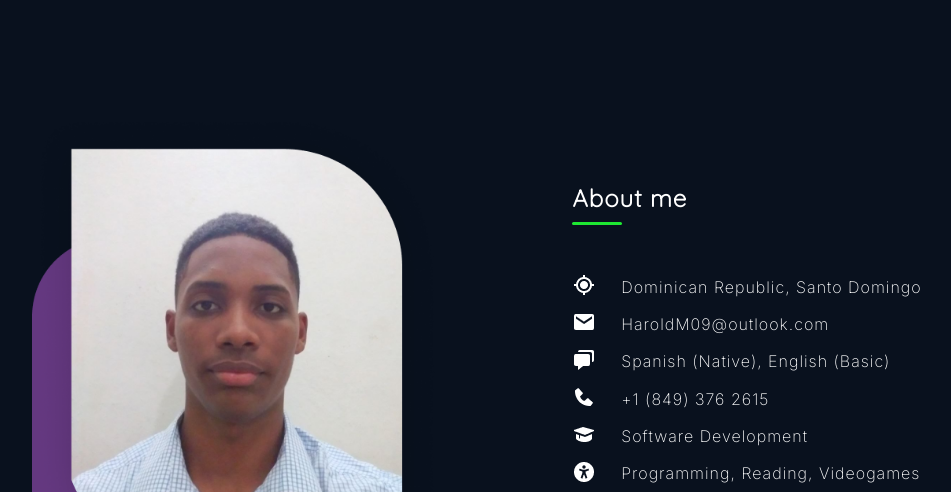
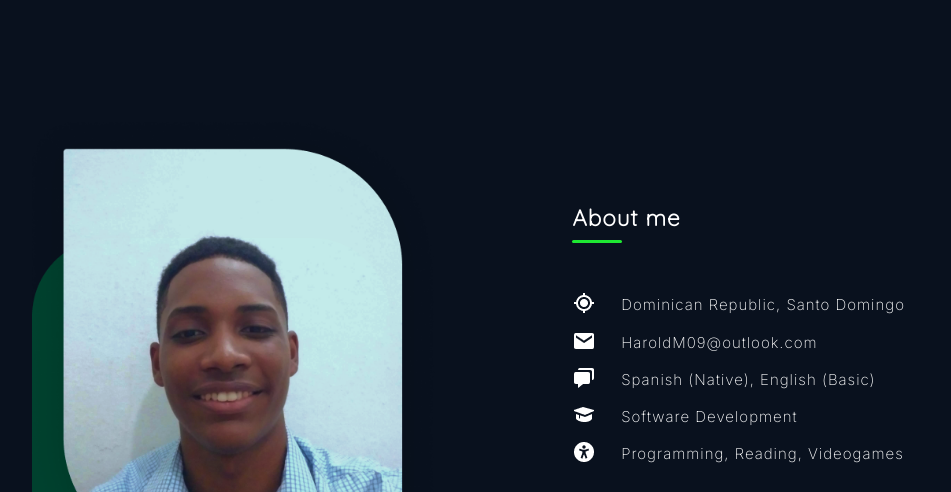
Before and after one commit to HaroldMart/Portfolio, a plain HTML site: page Index.html in a window 1280 px wide. Shown: the part 570-1062 px from the top of the page, without its empty margins (149-1100 px from the left). Drawn offline with nearby package versions, Linux system fonts and the light colour scheme.

Commit message:
phone deleted and fixed css for projects section

```diff
--- a/Index.html
+++ b/Index.html
@@ -99,7 +99,7 @@
     <div class="section" id="about"></div>
     <section class="about" data-aos="fade-up-right">
       <div class="image">
-        <img src="/assets/images/profile.png" alt="" />
+        <img src="/assets/images/profile2.png" alt="" />
       </div>
       <div class="container">
         <div class="title">
@@ -126,12 +126,12 @@
               </span>
               <span class="lang" key="about.item2"></span>
             </li>
-            <li class="item">
+            <!-- <li class="item">
               <span class="icon">
                 <img src="/assets/icons/phone.png" alt="" />
               </span>
               <span>+1 (849) 376 2615</span>
-            </li>
+            </li> -->
             <li class="item">
               <span class="icon">
                 <img src="/assets/icons/career.png" alt="" />
--- a/styles/style.scss
+++ b/styles/style.scss
@@ -61,8 +61,8 @@ body {
   color: white;
   background-color: map-get($colors, "dark-blue");
   font-family: "Inter", sans-serif;
-  font-size: 16px;
-  font-weight: 300;
+  font-size: 15px;
+  font-weight: 200;
   letter-spacing: 1px;
   @include mid-screen {
     font-size: 14px;
@@ -755,6 +755,11 @@ a {
           margin-top: 25px;
           margin-bottom: 20px;
         }
+
+        .technologies {
+          font-size: small;
+          color: map-get($colors, "grey");
+        }
       }
     }
   }
```
Also changed, not shown: assets/images/profile1.png (renamed from assets/images/profile.png), assets/images/profile2.png (added), styles/style.css, 1 other file.
